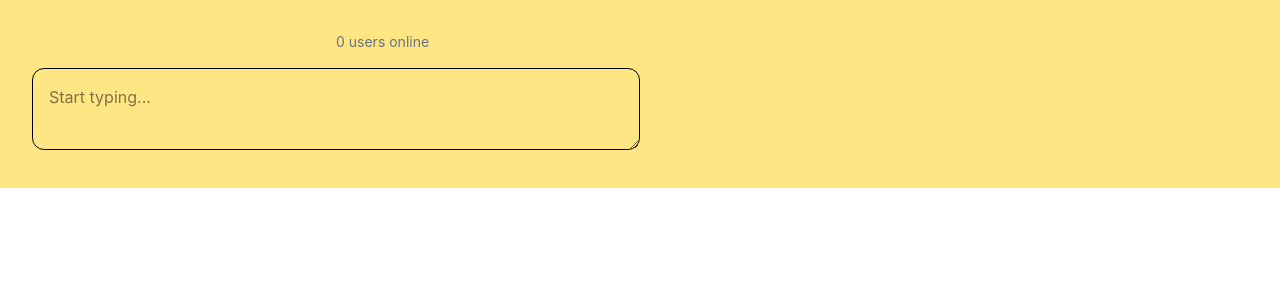
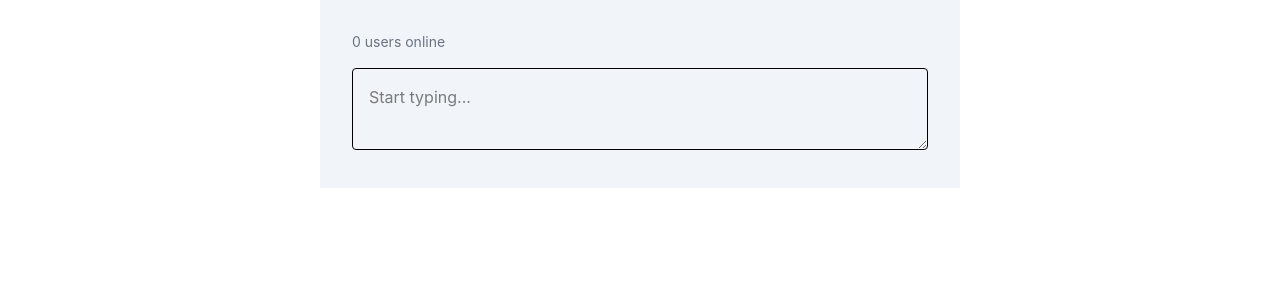
Before and after one commit to ajay020/collaborate-notes-frontend, a React (Vite) app: page /note/1 in a window 1280 px wide. Shown: the top 300 px of the page. Built offline with nearby package versions, Linux system fonts and the light colour scheme.

Commit message:
fix notes page layout

```diff
--- a/src/pages/note-page.tsx
+++ b/src/pages/note-page.tsx
@@ -19,9 +19,9 @@ export default function NotePage() {
   console.log("NotePage render:", { content, isOwner });
 
   return (
-    <div className="space-y-4 p-8 bg-amber-200 mx-auto">
+    <div className=" w-1/2 h-1/2 mx-auto space-y-4 p-8 bg-slate-100">
       {/* Top bar */}
-      <div className=" mx-auto w-1/2 flex justify-between items-center text-sm text-gray-500">
+      <div className="flex justify-between items-center text-sm text-gray-500">
         <span>{userCount} users online</span>
         {typingUsers.length > 0 && <span>Someone is typing...</span>}
       </div>
@@ -30,7 +30,7 @@ export default function NotePage() {
       <textarea
         value={content}
         onChange={(e) => handleChange(e.target.value)}
-        className="mx-auto w-1/2 border rounded-xl p-4 focus:outline-none focus:ring-2 focus:ring-blue-400"
+        className=" w-full h-full border rounded p-4 focus:outline-none focus:ring-2 focus:ring-blue-400"
         placeholder="Start typing..."
       />
     </div>
```
